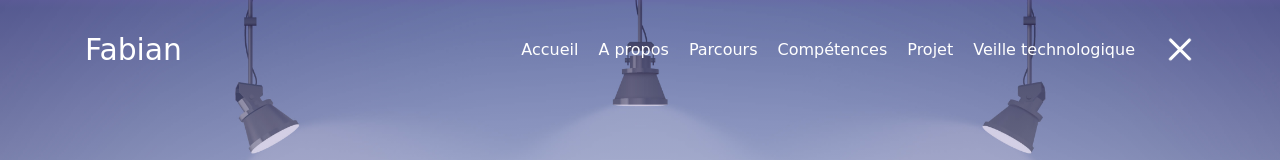
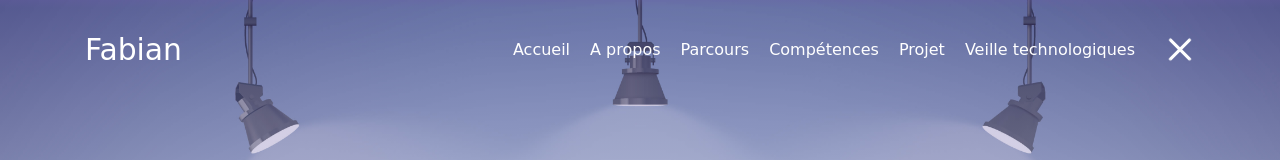
Before and after one commit to fabian-graner/Portfolio, a website: page public_html/index.html in a window 1280 px wide. Both pictures are taken after a click on the link 1180 px from the left and 50 px from the top of the page. Shown: the top 160 px of the page. Drawn offline with nearby package versions, Linux system fonts and the light colour scheme; files that its build step writes are made by us from their sources; files whose address does not match are found by name; a web font is replaced by a local one.

Commit message:
Update index.html

```diff
--- a/public_html/index.html
+++ b/public_html/index.html
@@ -34,7 +34,7 @@
                     <a class="link" href="#projets">Projet</a>
                 </li>
                 <li class="item">
-                    <a class="link" href="#veille">Veille technologique</a>
+                    <a class="link" href="#veille">Veille technologiques</a>
                 </li>
 
                 </li>
```
